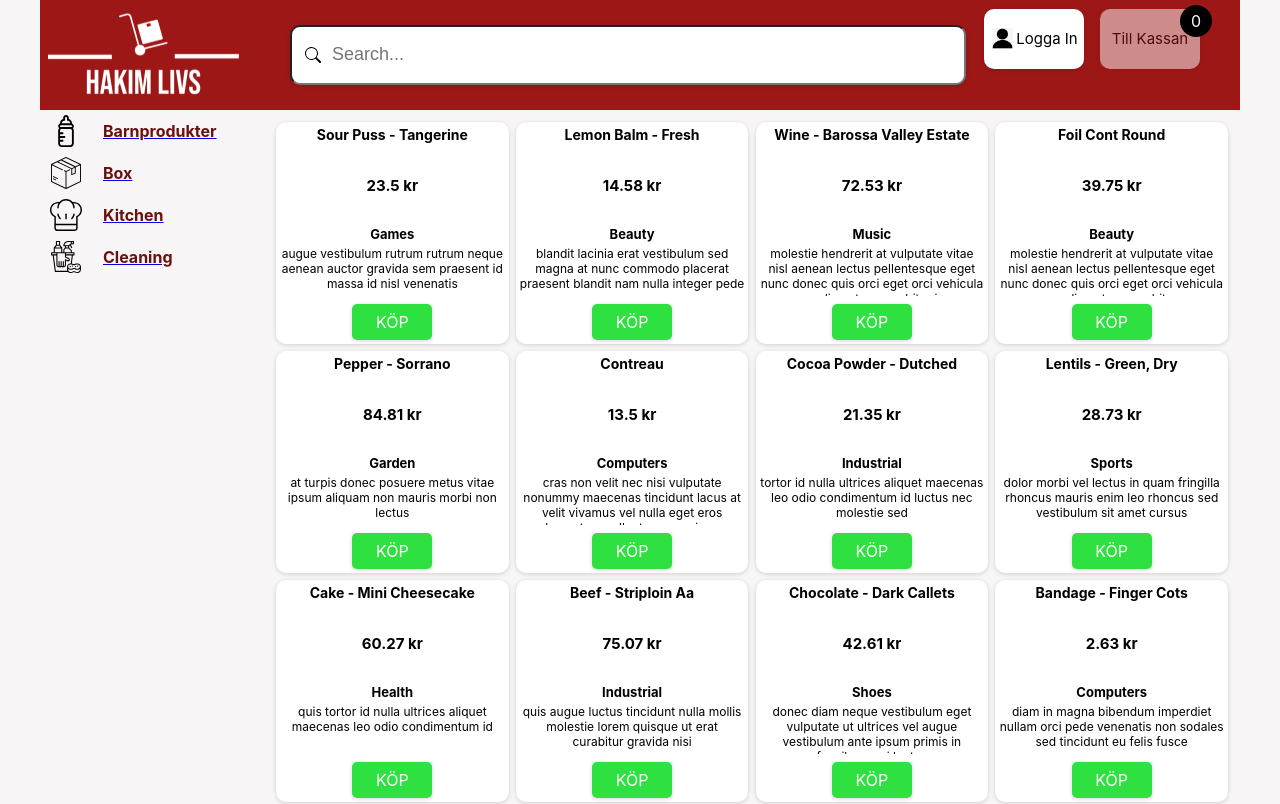
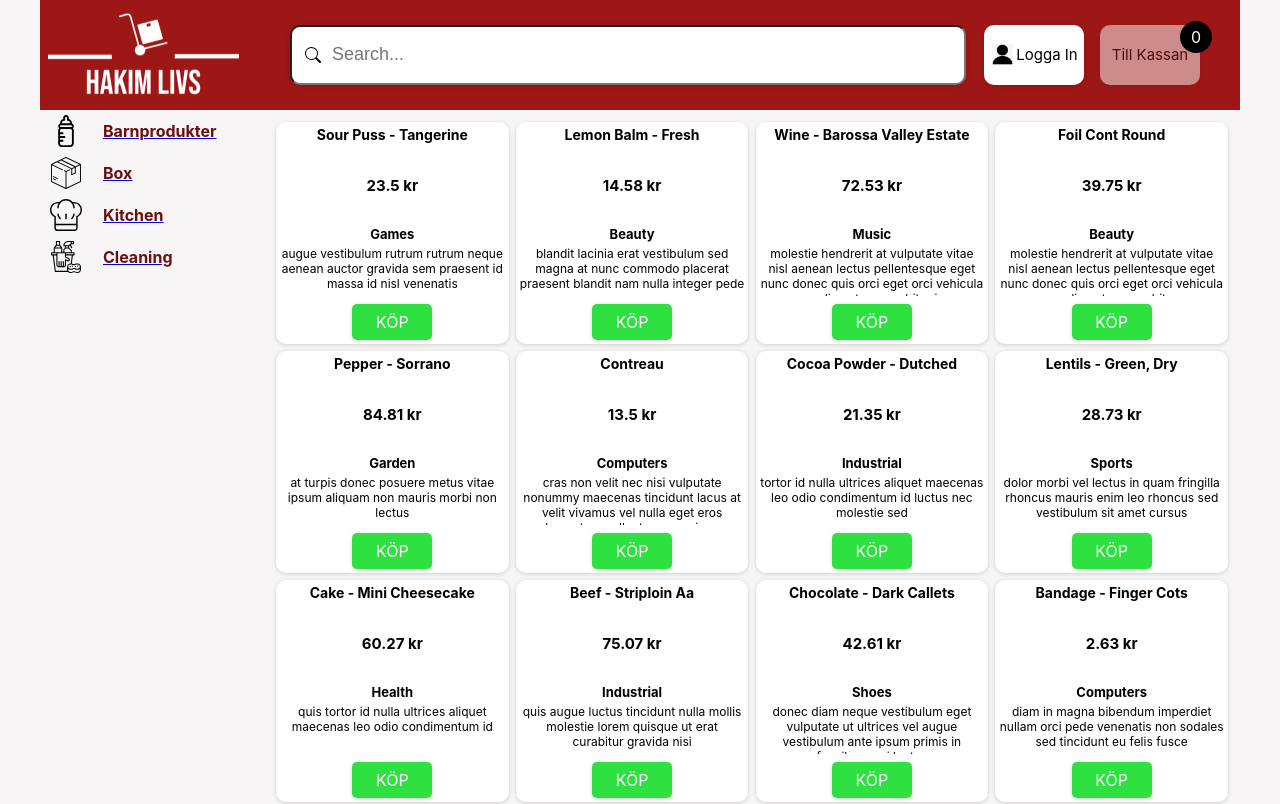
Before and after one commit to PUVSNV21-KVALIT21/Grupp2, a React (Create React App) app in the folder frontend/: page / in a window 1280 px wide. Shown: the top 804 px of the page. Built offline with nearby package versions, Linux system fonts and the light colour scheme.

Commit message:
Header buttons now in place again

```diff
--- a/frontend/src/Header/Header-Buttons/button-style.css
+++ b/frontend/src/Header/Header-Buttons/button-style.css
@@ -1,4 +1,6 @@
 .button {
+  position: relative;
+  inset: 1rem 0 0 0;
   width: 100px;
   height: 60px;
   border-radius: 10px;
@@ -44,7 +46,7 @@
   justify-content: center;
   align-items: center;
   position: relative;
-  inset: -4rem 0 0 5rem;
+  inset: -3rem 0 0 5rem;
   width: 2rem;
   height: 2rem;
   background-color: black;
--- a/frontend/src/Pages/Checkout (Till Kassan)/Cart/CartPage/Shopping-Cart/Cart-Summery/cart-summery.tsx
+++ b/frontend/src/Pages/Checkout (Till Kassan)/Cart/CartPage/Shopping-Cart/Cart-Summery/cart-summery.tsx
@@ -17,19 +17,19 @@ function CartSummery({ cart }: { cart: [] }) {
     const deliveryWay = event.target.value;
     if (deliveryWay === 'store-pickup') {
       deliveryText.current.style.display = 'none';
+      setDeliveryPrice(0);
 
       if (cart.length > 0) {
         //make payment button clickable
-        setDeliveryPrice(0);
         payBtn.current.style.opacity = '100%';
         payBtn.current.style.pointerEvents = 'auto';
       }
     } else if (deliveryWay === 'delivery') {
       deliveryText.current.style.display = 'none';
+      setDeliveryPrice(39);
 
       if (cart.length > 0) {
         //make payment button clickable
-        setDeliveryPrice(39);
         payBtn.current.style.opacity = '100%';
         payBtn.current.style.pointerEvents = 'auto';
       }
```
